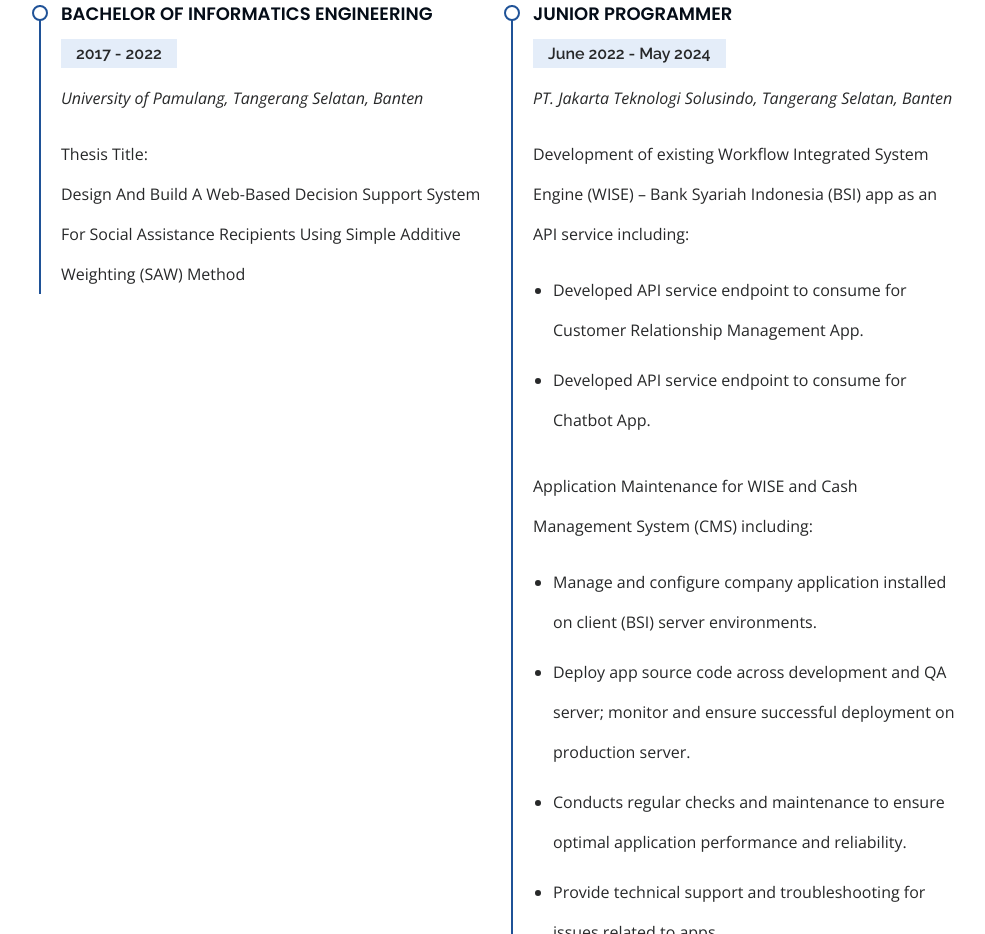
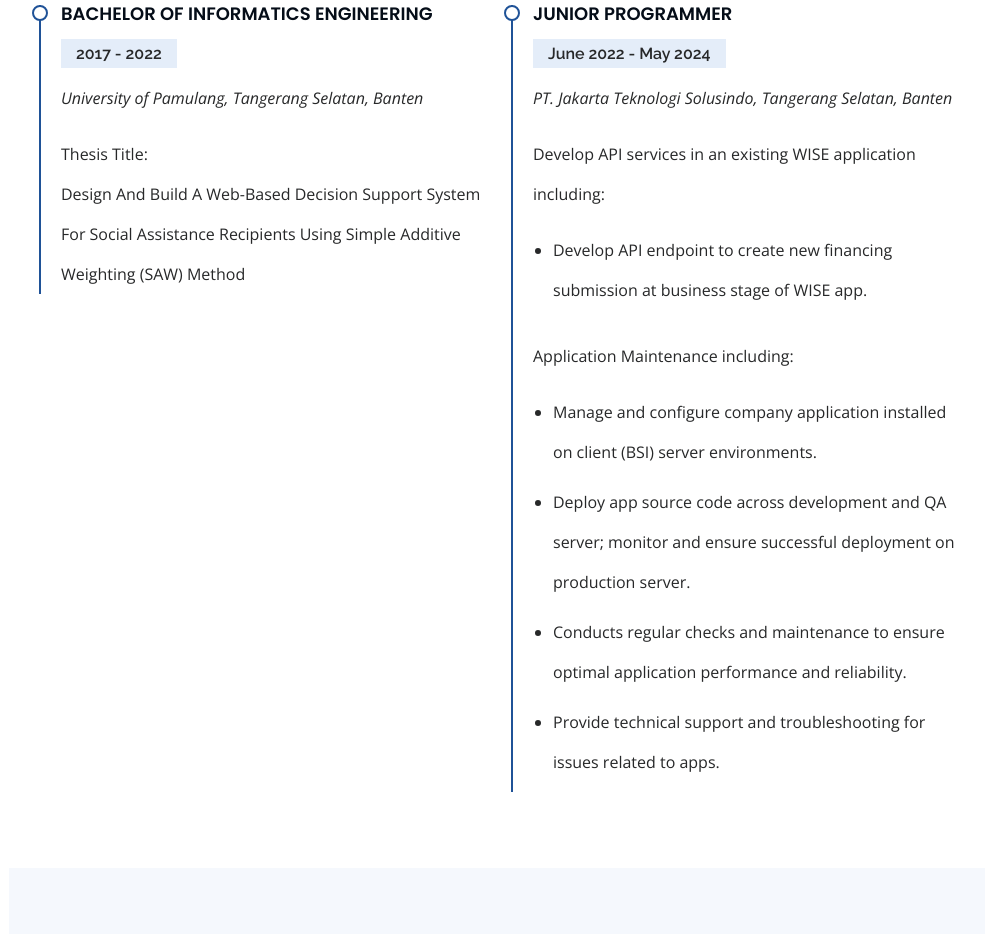
Before and after one commit to Rizaldy-IT/resume, a plain HTML site: page index.html in a window 1280 px wide. Shown: the part 2660-3594 px from the top of the page, without its empty margins (291-1276 px from the left). Drawn offline with nearby package versions, Linux system fonts and the light colour scheme.

Commit message:
Update experience

```diff
--- a/index.html
+++ b/index.html
@@ -315,13 +315,12 @@
               <h4>Junior Programmer</h4>
               <h5>June 2022 - May 2024</h5>
               <p><em>PT. Jakarta Teknologi Solusindo, Tangerang Selatan, Banten </em></p>
-              <p>Development of existing Workflow Integrated System Engine (WISE) – Bank Syariah Indonesia (BSI) app as an API service including:
+              <p>Develop API services in an existing WISE application including:
                 <ul>
-                  <li>Developed API service endpoint to consume for Customer Relationship Management App.</li>
-                  <li>Developed API service endpoint to consume for Chatbot App.</li>
+                  <li>Develop API endpoint to create new financing submission at business stage of WISE app.</li>
                 </ul>
               </p>
-              <p>Application Maintenance for WISE and Cash Management System (CMS) including:
+              <p>Application Maintenance including:
                 <ul>
                   <li>Manage and configure company application installed on client (BSI) server environments.</li>
                   <li>Deploy app source code across development and QA server; monitor and ensure successful deployment on production server.</li>
```
